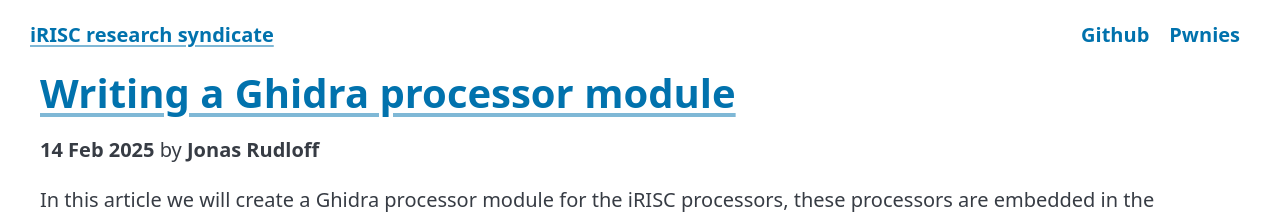
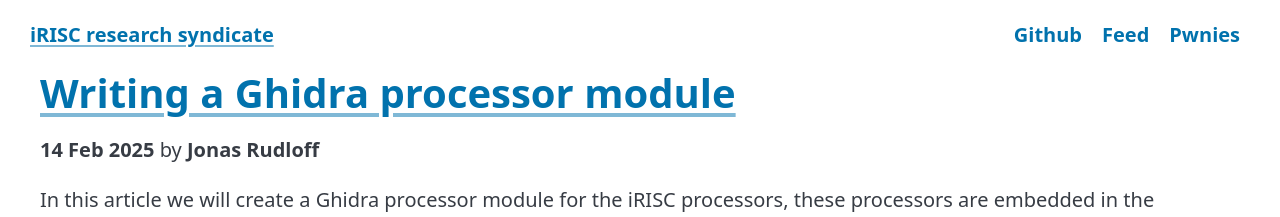
Before and after one commit to irisc-research-syndicate/irisc-research-syndicate.github.io, a Jekyll site: the page built from index.html, in a window 1280 px wide. Shown: the top 217 px of the page. Built offline with Jekyll 4.4.1, drawn with Linux system fonts in a browser that asks for light colours; the list of posts is cut into pages by our own code.

Commit message:
Add Atom/RSS feed

```diff
--- a/Gemfile
+++ b/Gemfile
@@ -2,3 +2,4 @@
 
 gem "jekyll", "~> 4.2"
 gem "jekyll-paginate", "~> 1.1.0"
+gem "jekyll-feed", "~> 0.17.0"
--- a/_config.yaml
+++ b/_config.yaml
@@ -2,6 +2,7 @@
 
 plugins:
   - "jekyll-paginate"
+  - "jekyll-feed"
 permalink: "pretty"
 
 title: "iRISC Research Syndicate"
@@ -11,3 +12,6 @@
 
 paginate: 5
 paginate_path: "/blog/page:num/"
+
+feed:
+  excerpt_only: true
--- a/_includes/nav.html
+++ b/_includes/nav.html
@@ -4,6 +4,7 @@
 </ul>
 <ul>
     <li><strong><a href="https://github.com/irisc-research-syndicate/">Github</a></strong></li>
+    <li><Strong><a href="/feed.xml">Feed</a></Strong></li>
     <li><strong><a href="http://pwnies.dk">Pwnies</a></strong></li>
 </ul>
 </nav>
```
